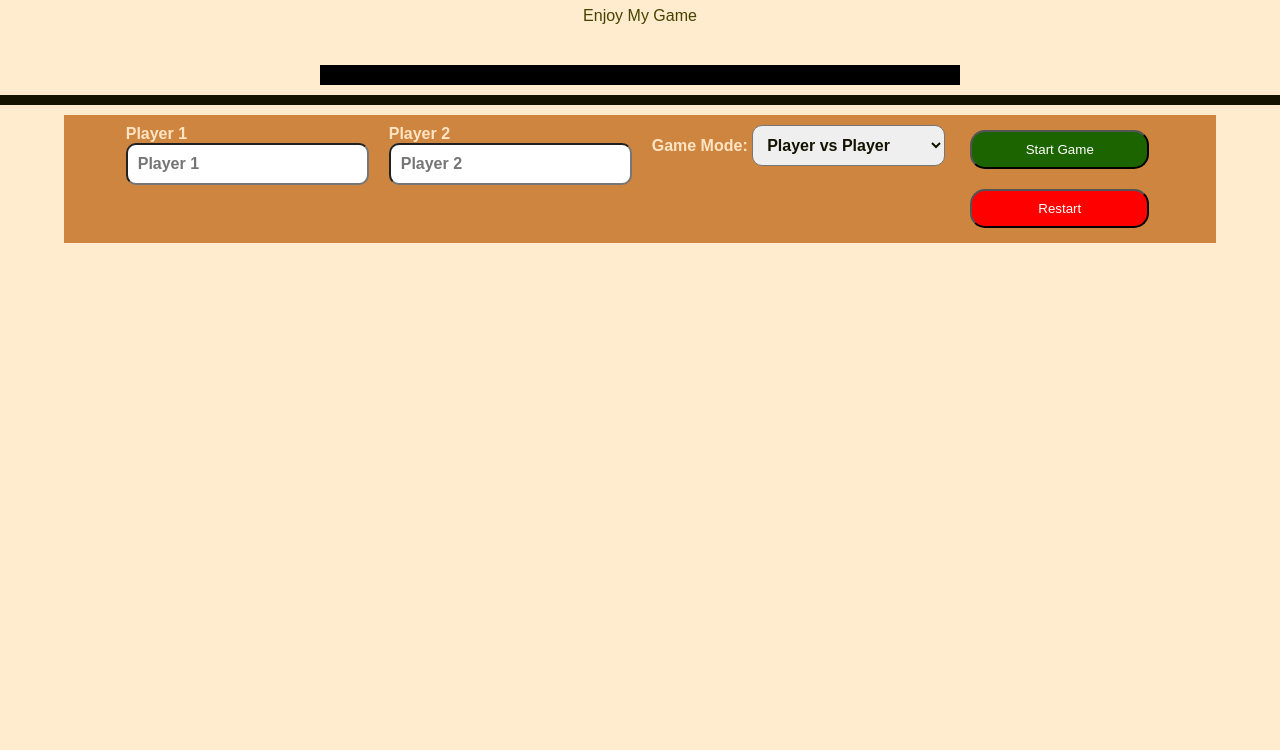
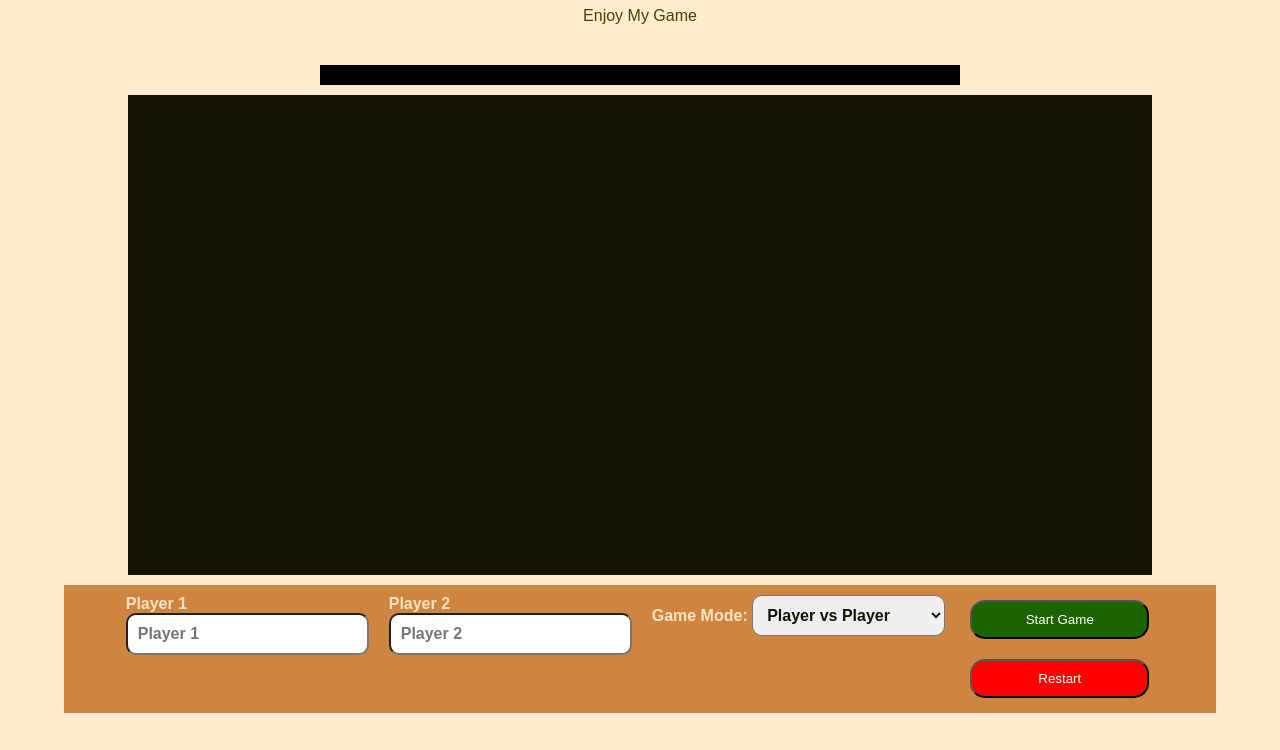
Before and after one commit to happi-web/tic-tac-toe, a plain HTML site: page index.html in a window 1280 px wide. Shown: the part 50-800 px from the top of the page. Drawn offline with Linux system fonts and the light colour scheme.

Commit message:
Worked on height

```diff
--- a/style.css
+++ b/style.css
@@ -148,8 +148,8 @@ select {
 /* Responsive Design */
 @media (max-width: 1280px) {
     .gameboard {
-        width: 100%;
-        height: auto; /* Adjust height for smaller screens */
+        width: 80%;
+        height: 60vh; /* Adjust height for smaller screens */
     }
 
     .square {
```
